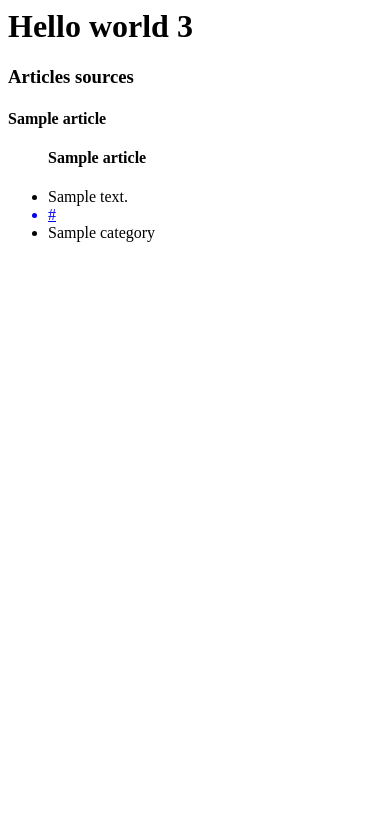
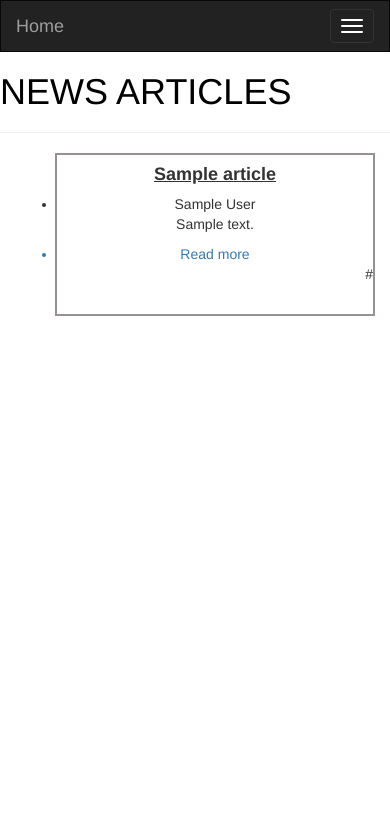
Before and after one commit to dgkilolo/News, a Flask app: template app/templates/article.html in a window 390 px wide. Shown: the top 827 px of the page. Run offline with Flask 2, Linux system fonts and the light colour scheme; the template is opened without the code that fills it: most values are stand-ins (such as "Sample title", 1, 10 or a date in 2020); parts of the project's set-up code (start-up, migrations or seed data) failed here and were passed over; some libraries are stand-ins or nearby versions.

Commit message:
adds the navbar to the html files.

```diff
--- a/app/__init__.py
+++ b/app/__init__.py
@@ -1,5 +1,6 @@
 from flask import Flask
 from .config import DevConfig
+from flask_bootstrap import Bootstrap
 
 # Initializing application
 app = Flask(__name__,instance_relative_config = True)
@@ -8,4 +9,8 @@ app = Flask(__name__,instance_relative_config = True)
 app.config.from_object(DevConfig)
 app.config.from_pyfile('config.py')
 
+# Initializing Flask Extensions
+bootstrap = Bootstrap(app)
+
 from app import views
+from app import error
--- a/app/requests.py
+++ b/app/requests.py
@@ -26,6 +26,7 @@ def process_results(news_results):
   '''
 
   process_results = []
+
   for source_item in news_results:
     id = source_item.get('id')
     name = source_item.get('name')
--- /dev/null
+++ b/app/static/css/articles.css
@@ -0,0 +1,13 @@
+h1{
+  color: black;
+}
+#news {
+  border: solid rgb(150, 144, 144) 2px;
+}
+.col-md-6 {
+  height: 250px;
+  text-align: center;
+}
+.p{
+  text-align: right;
+}
--- /dev/null
+++ b/app/static/css/index.css
@@ -0,0 +1,6 @@
+body{
+  background-color: silver;
+}
+.col-md-4 {
+  height: 200px;
+}
--- a/app/templates/article.html
+++ b/app/templates/article.html
@@ -1,3 +1,5 @@
+{% extends 'bootstrap/base.html'%}
+{% import 'macros.html' as macro with context %}
 <html>
     <head>
         <meta charset="utf-8">
@@ -8,17 +10,25 @@
         {% endif %}
     </head>
     <body>
-      <h1>Hello world 3</h1>
-      <h3>Articles sources</h3>
-      <h4>{{articles.name}}</h4>
-      <ul>
-        {%for article in article_results%}
-          <h4>{{article.name}}</h4>
-          <!-- <a href="/search/{{source.url}}"> -->
-          <li>{{article.description}}</li></a>
-          <a href="{{source.url}}"><li>{{article.url}}</li></a>
-          <li>{{article.category}}</li>
-        {%endfor%}
-      </ul>
+
+      {% block styles%}
+        {{ super() }}
+        <link rel="stylesheet" href="{{url_for('static',filename='css/articles.css')}}" type="text/css">
+      {% endblock %}
+
+      <!-- Navbar block  -->
+      {% block navbar %}
+        {% include 'navbar.html' %}
+      {% endblock %}
+
+
+      {% block content %}
+        <h1> NEWS ARTICLES </h1>
+        <hr>
+        <ul>
+          {{macro.displayArticles(articles)}}
+        </ul>
+      {% endblock %}
+
     </body>
 </html>
--- /dev/null
+++ b/app/templates/fourOwfour.html
@@ -0,0 +1 @@
+<h1>WHOOOPS we can't find that page</h1>
--- /dev/null
+++ b/app/templates/macros.html
@@ -0,0 +1,34 @@
+{% extends 'bootstrap/base.html'%}
+{% block styles%}
+  {{ super() }}
+  <link rel="stylesheet" href="{{url_for('static',filename='css/macros.css')}}" type="text/css">
+{% endblock %}
+
+{% macro displaySourceList(sources) %}
+  {%for source in sources%}
+  <div  class="col-md-4 " class="david" >
+    <h4>{{source.name}}</h4>
+    <li>{{source.description}}</li></a>
+    <p>For Articles <a href="/search/{{source.id}}">click here</a></p>
+    <br>
+  </div>
+  {%endfor%}
+
+{% endmacro %}
+
+{% macro displayArticles(articles) %}
+
+    {%for article in articles %}
+    <div  class="col-md-6 " class="card" >
+    <div id="news" >
+      <h4><u><strong>{{article.title}}</strong></u></h4>
+      <li>{{article.author}}</li>
+      <p>{{article.content}}</p>
+      <a href="{{article.publishedAt}}"><li>Read more</li></a>
+      <span class="p"><p>  {{article.url}}</span></p>
+      <br>
+    </div>
+    </div>
+    {%endfor%}
+
+{% endmacro %}
--- /dev/null
+++ b/app/templates/navbar.html
@@ -0,0 +1,18 @@
+<div class="navbar navbar-inverse" role="navigation">
+  <div class="container-fluid">
+      <div class="navbar-header">
+          <button type="button" class="navbar-toggle" data-toggle="collapse" data-target=".navbar-collapse">
+            <span class="sr-only">Toggle navigation</span>
+            <span class="icon-bar"></span>
+            <span class="icon-bar"></span>
+            <span class="icon-bar"></span>
+          </button>
+          <a class="navbar-brand" href="/"> Home </a>
+      </div>
+      <div class="navbar-collapse collapse">
+          <ul class="nav navbar-nav">
+              <li><a href="/search/abc-news">Articles</a></li>
+      </div>
+
+  </div>
+</div>
```
Also changed, not shown: app/error.py (+9 -0 lines), app/templates/index.html (+27 -11 lines).
